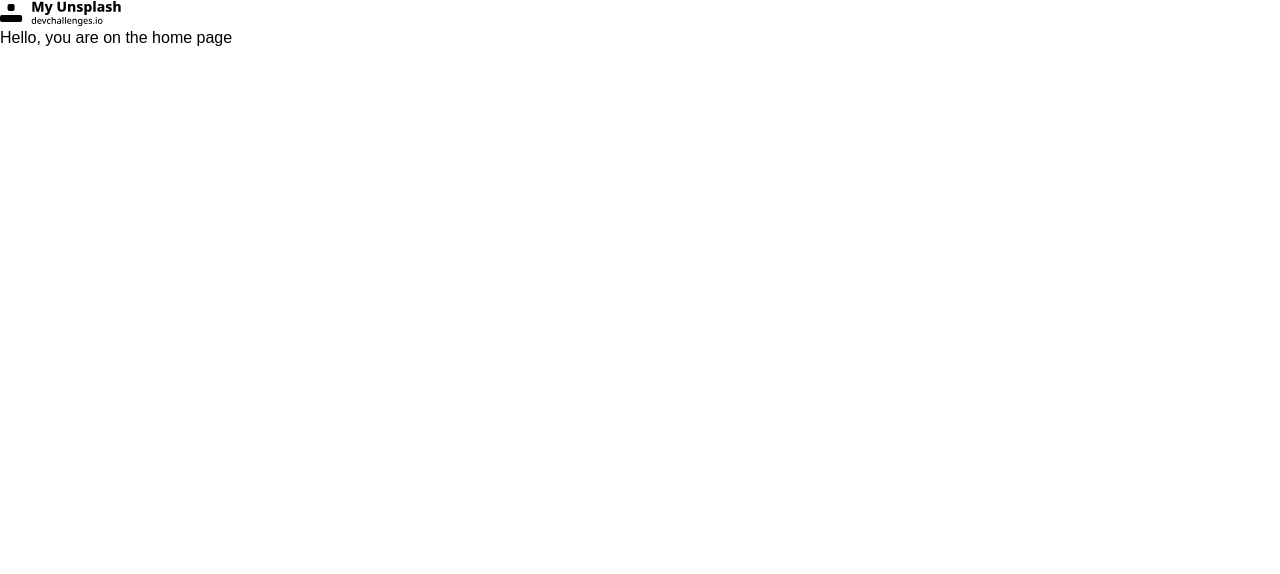
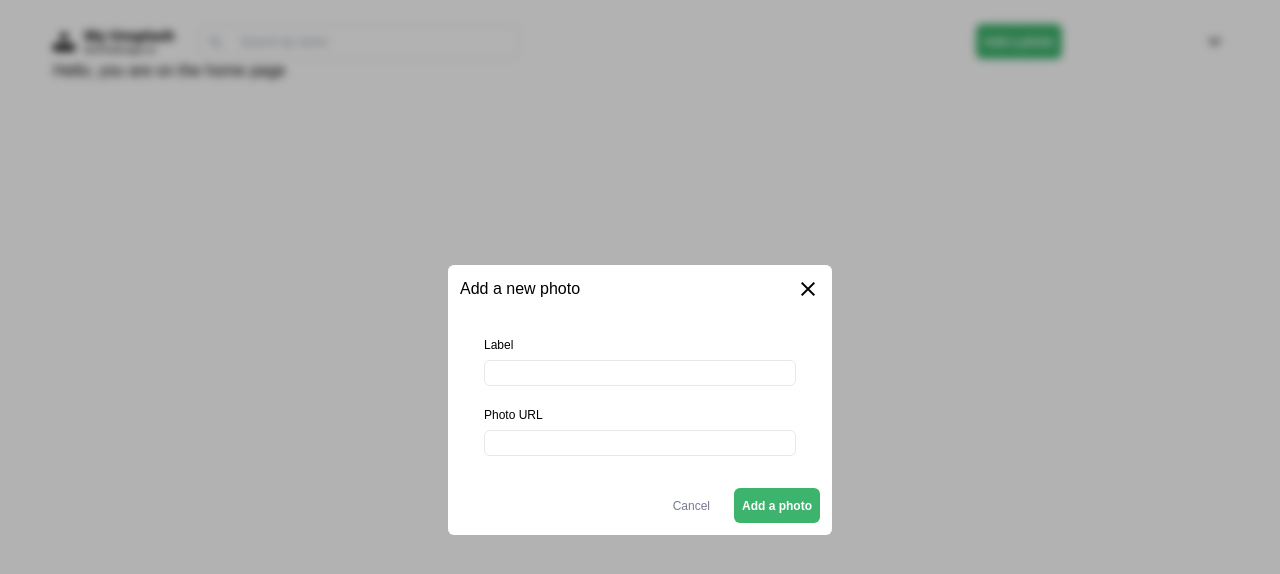
Before and after one commit to tania0808/my-unsplash, a React (Create React App) app in the folder front/: page / in a window 1280 px wide. Shown: the top 574 px of the page. Built offline with nearby package versions, Linux system fonts and the light colour scheme; sample sign-in values are in the browser's storage.

Commit message:
created nav bar and modal window for adding a post

```diff
--- a/front/public/index.html
+++ b/front/public/index.html
@@ -24,6 +24,9 @@
       work correctly both with client-side routing and a non-root public URL.
       Learn how to configure a non-root public URL by running `npm run build`.
     -->
+    <link rel="stylesheet" href="https://fonts.googleapis.com/css2?family=Material+Symbols+Outlined:opsz,wght,FILL,GRAD@20..48,100..700,0..1,-50..200" />
+    <link rel="stylesheet" href="https://fonts.googleapis.com/css2?family=Material+Symbols+Outlined:opsz,wght,FILL,GRAD@48,400,0,0" />
+    <link rel="stylesheet" href="https://fonts.googleapis.com/css2?family=Material+Symbols+Outlined:opsz,wght,FILL,GRAD@48,400,0,0" />
     <title>React App</title>
   </head>
   <body>
--- a/front/src/App.js
+++ b/front/src/App.js
@@ -1,23 +1,31 @@
 // import { Link } from "react-router-dom";
 import { useNavigate } from "react-router-dom";
-import React, { useEffect } from "react";
+import React, { useEffect, useState } from "react";
+import NavBar from "./components/NavBar";
+import AddPhoto from "./components/AddPhoto";
 
-import logo from "./assets/my_unsplash_logo.svg";
 function App() {
   const token = localStorage.getItem("token");
   let navigate = useNavigate();
+
+  const [show, setShow] = useState(true);
+
+  const handleClose = () => setShow(false);
+  const handleShow = () => setShow(true);
+
 
   useEffect(() => {
     if (!token) {
       navigate("auth/login");
     }
-  }, []);
+  }, [token, navigate]);
 
   return (
-    <>
-      <img src={logo} alt="unsplash logo" />
+    <div className={`w-11/12 mx-auto mt-6 bg-opacity-30`}>
+      <NavBar show={show} handleClose={handleClose} handleShow={handleShow} />
       <h1>Hello, you are on the home page</h1>
-    </>
+      {show && <AddPhoto handleClose={handleClose}/>}
+    </div>
   );
 }
 
--- /dev/null
+++ b/front/src/components/AddPhoto.js
@@ -0,0 +1,53 @@
+import React from "react";
+
+const AddPhoto = ({ handleClose }) => {
+  return (
+    <div className="fixed top-0 inset-0 bg-black bg-opacity-30 backdrop-blur-sm flex justify-center items-center  ">
+      <div className="bg-white w-2/3 max-w-sm h-fit rounded-md p-3 ">
+        <div className="flex justify-between">
+          <h1>Add a new photo</h1>
+          <button onClick={handleClose}>
+            <span className="material-symbols-outlined">close</span>
+          </button>
+        </div>
+        <form className="flex flex-col mt-6 mb-8 w-full gap-4 px-6">
+          <div>
+            <label htmlFor="label" className="text-xs">
+              Label
+            </label>
+            <br />
+            <input
+              className="text-xs w-full p-1 mt-1 border-1 border-input rounded-md outline-none text-slate-600"
+              type="text"
+              //value={}
+              //onChange={handleChange}
+              name="label"
+            />
+          </div>
+          <div>
+            <label htmlFor="text" className="text-xs">
+              Photo URL
+            </label>
+            <br />
+            <input
+              className="text-xs w-full p-1 mt-1 border-1 border-input rounded-md outline-none text-slate-600"
+              type="text"
+              //value={}
+              //onChange={handleChange}
+              name="url"
+            />
+          </div>
+        </form>
+
+        <div className="flex justify-end">
+          <button onClick={handleClose} className="text-xs pr-6 text-grey">Cancel</button>
+          <button className="bg-add-btn text-white font-bold text-xs h-[35px] p-2 rounded-md">
+            Add a photo
+          </button>
+        </div>
+      </div>
+    </div>
+  );
+};
+
+export default AddPhoto;
--- a/front/src/components/Error.js
+++ b/front/src/components/Error.js
@@ -2,7 +2,7 @@ import React from 'react';
 
 const Error = () => {
     return (
-        <div>
+        <div className='text-'>
             not logged in !!!!!!
         </div>
     );
--- a/front/src/components/LogIn.js
+++ b/front/src/components/LogIn.js
@@ -24,7 +24,7 @@ const LogIn = () => {
     axios.post("http://localhost:3000/auth/login", user).then((response) => {
       if (response.status === 200) {
         localStorage.setItem("token", response.data.token);
-        localStorage.setItem("name", response.data.userName);
+        localStorage.setItem("name", response.data.name);
         navigate("/");
         console.log(response);
       }
--- /dev/null
+++ b/front/src/components/Modal.js
@@ -0,0 +1,20 @@
+import React from 'react';
+import { useNavigate } from "react-router-dom";
+
+
+const Modal = () => {
+    let navigate = useNavigate();
+
+const logOut = () => {
+    localStorage.clear()
+    navigate('/auth/login')
+}
+
+    return (
+        <div className='w-[100px] h-[30px] flex justify-center absolute right-0 top-10 text-xs font-poppins bg-light-grey font-medium rounded-md'>
+            <button onClick={logOut}>Log out</button>
+        </div>
+    );
+}
+
+export default Modal;
--- /dev/null
+++ b/front/src/components/NavBar.js
@@ -0,0 +1,53 @@
+import React, { useState } from "react";
+import { Link } from "react-router-dom";
+import logo from "../assets/my_unsplash_logo.svg";
+import Modal from "./Modal";
+
+const NavBar = ({ show, handleShow, handleClose }) => {
+  const currentUser = localStorage.getItem("name");
+
+  const [modal, setModal] = useState(false);
+
+  const expandModal = () => {
+    setModal(!modal);
+  };
+
+  return (
+    <div className="flex justify-between items-center">
+      <div className="flex w-2/3">
+        <Link to={"/"} className="flex mr-2">
+          <img src={logo} alt="unsplash logo" />
+        </Link>
+
+        <form className="w-2/3 relative">
+          <input
+            type="search"
+            className="w-full max-w-xs py-2 px-10 border-1 text-xs border-input rounded-md outline-none text-slate-600"
+            placeholder="Search by name"
+          />
+          <span className="material-symbols-outlined absolute left-2 top-1 text-lg text-slate-400">
+            search
+          </span>
+        </form>
+      </div>
+      <button
+        onClick={handleShow}
+        className="bg-add-btn text-white font-bold text-xs h-[35px] p-2 rounded-md"
+      >
+        Add a photo
+      </button>
+      <div className="flex">
+        <p className="text-base">{currentUser}</p>
+        <span
+          onClick={() => expandModal()}
+          className="material-symbols-outlined relative cursor-pointer"
+        >
+          expand_more
+          {modal && <Modal />}
+        </span>
+      </div>
+    </div>
+  );
+};
+
+export default NavBar;
--- a/front/tailwind.config.js
+++ b/front/tailwind.config.js
@@ -12,11 +12,17 @@ module.exports = {
       colors: {
         'light-blue': '#F3F2FC',
         'auth-btn': '#B2ACF3',
-        'input': 'A6A9B4'
+        'input': 'A6A9B4',
+        'add-btn': '#3DB46D',
+        'light-grayish-blue': 'hsl(233, 11%, 84%)',
+        'light-grey': '#D3D3D3',
+        'grey': 'hsl(234, 11%, 52%)',
+        'white-smoke': '#F8F8F8'
       },
 
       fontFamily: {
-        'josefin': 'Josefin Sans, sans-serif'
+        'josefin': 'Josefin Sans, sans-serif',
+        'poppins': 'Poppins, sans-serif'
       },
       borderWidth: {
         '1': '1px',
```
Also changed, not shown: 1 other file (tests, documents, lock files or other folders).
